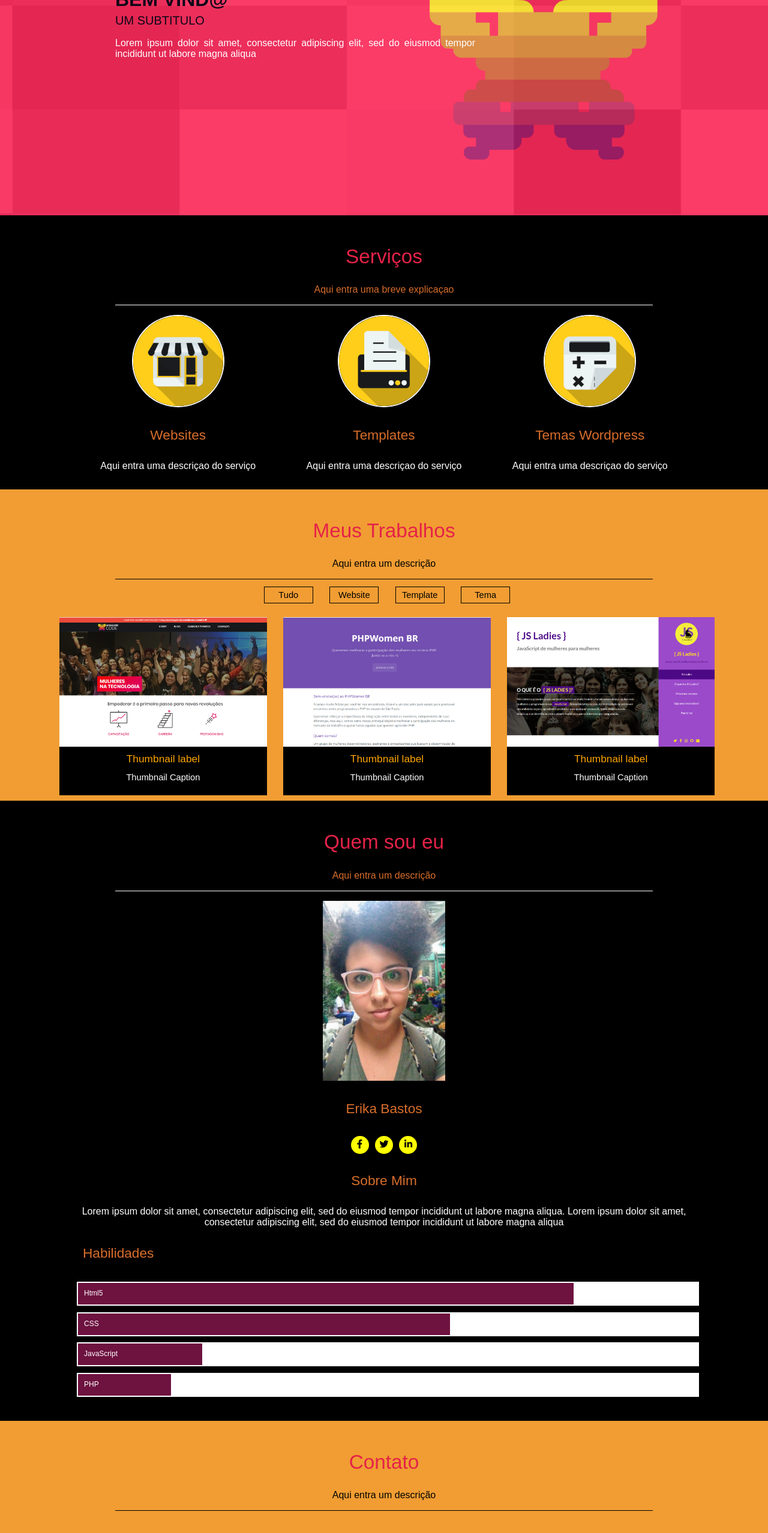
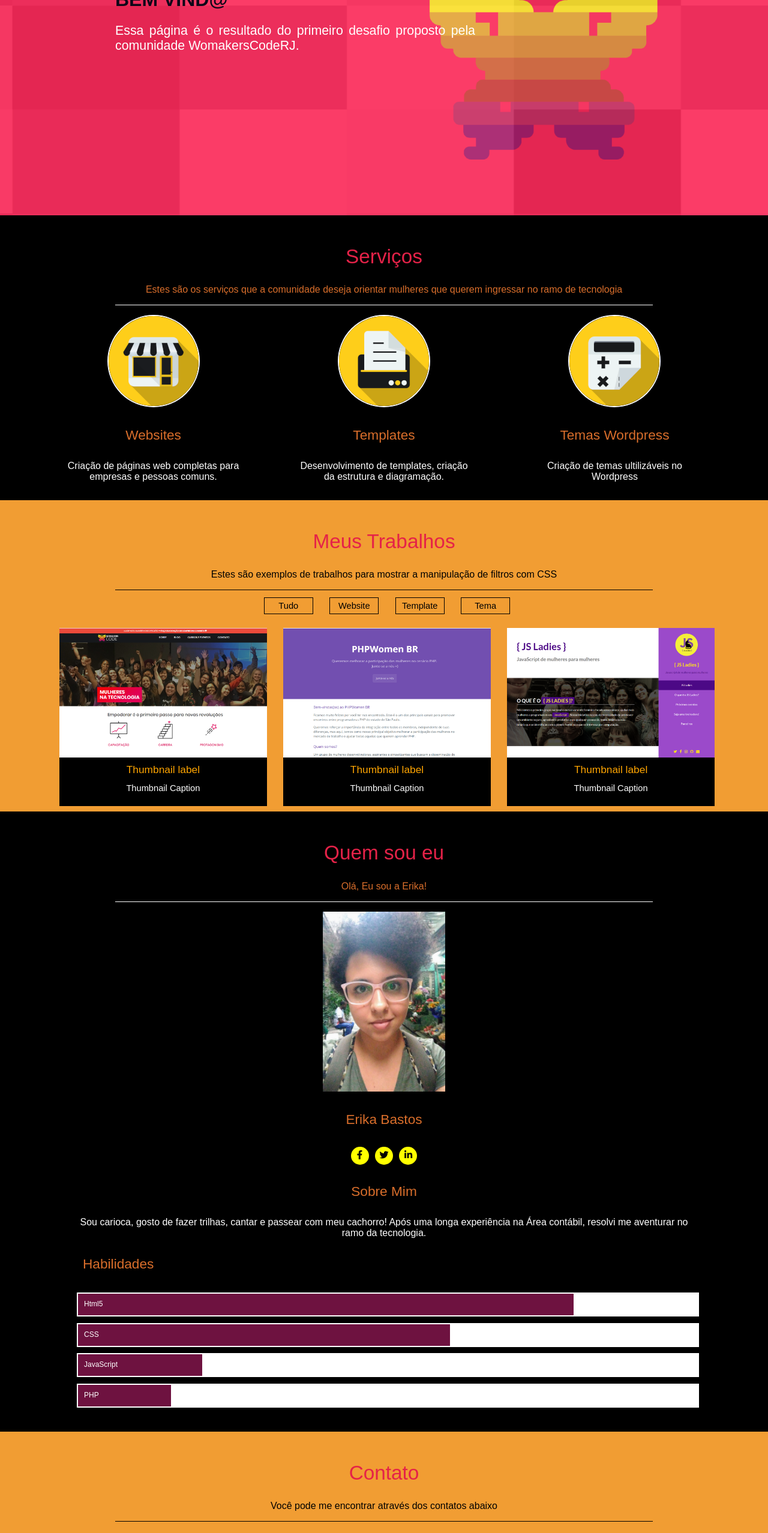
Before and after one commit to pekenaerik/ErikaBastos, a plain HTML site: page index.html in a window 1280 px wide. Shown: the part 240-2796 px from the top of the page at 60% size. Drawn offline with Linux system fonts and the light colour scheme.

Commit message:
Inserção de Conteúdo

```diff
--- a/estilo.css
+++ b/estilo.css
@@ -153,6 +153,13 @@ section#welcome {
     margin-top: 5px !important;
     font-size: 12pt !important;
   }
+  div#slider p {
+    color: #fff;
+    font-size: 13pt !important;
+    font-weight: 200;
+    text-align: justify;
+    margin-right: 50px;
+  }
 }
 
 div#slider {
@@ -176,7 +183,7 @@ div#slider h2 {
 
 div#slider p {
   color: #fff;
-  font-size: 12pt;
+  font-size: 16pt;
   font-weight: 200;
   text-align: justify;
 }
@@ -203,6 +210,7 @@ figure.servicos-imagens figcaption {
   font-weight: 100;
   padding: 0px;
   margin: 0px;
+  width: 300px;
 }
 
 div#div-portfolio {
--- a/index.html
+++ b/index.html
@@ -48,10 +48,8 @@
       <section id="welcome">
         <div id="slider">
           <h1>Bem Vind&#64;</h1>
-          <h2>Um subtitulo</h2>
           <p>
-            Lorem ipsum dolor sit amet, consectetur adipiscing elit, sed do
-            eiusmod tempor incididunt ut labore magna aliqua
+            Essa página é o resultado do primeiro desafio proposto pela comunidade WomakersCodeRJ.
           </p>
         </div>
         <!--ver se essa parte muda para outro slide para a direita-->
@@ -60,28 +58,28 @@
       <section id="servicos" class="background-black">
         <header class="borderbottom-white">
           <h1>Serviços</h1>
-          <p class="text-orange">Aqui entra uma breve explicaçao</p>
+          <p class="text-orange">Estes são os serviços que a comunidade deseja orientar mulheres que querem ingressar no ramo de tecnologia</p>
         </header>
         <div id="div-services">
           <figure class="servicos-imagens">
             <img src="images/Service1.png" alt="Websites" />
             <figcaption>
               <h1 class="subtitle-font">Websites</h1>
-              <p class="text-white">Aqui entra uma descriçao do serviço</p>
+              <p class="text-white">Criação de páginas web completas para empresas e pessoas comuns.</p>
             </figcaption>
           </figure>
           <figure class="servicos-imagens">
             <img src="images/Service2.png" alt="Templates" />
             <figcaption>
               <h1 class="subtitle-font">Templates</h1>
-              <p>Aqui entra uma descriçao do serviço</p>
+              <p>Desenvolvimento de templates, criação da estrutura e diagramação.</p>
             </figcaption>
           </figure>
           <figure class="servicos-imagens">
             <img src="images/Service3.png" alt="Temas Wordpress" />
             <figcaption>
               <h1 class="subtitle-font">Temas Wordpress</h1>
-              <p>Aqui entra uma descriçao do serviço</p>
+              <p>Criação de temas ultilizáveis no Wordpress</p>
             </figcaption>
           </figure>
         </div>
@@ -92,7 +90,7 @@
       <section id="portfolio" class="background-orange">
         <header class="borderbottom-black">
           <h1>Meus Trabalhos</h1>
-          <p>Aqui entra um descrição</p>
+          <p>Estes são exemplos de trabalhos para mostrar a manipulação de filtros com CSS</p>
         </header>
 
         <div id="div-portfolio">
@@ -139,7 +137,7 @@
       <section id="sobre" class="background-black">
         <header class="borderbottom-white">
           <h1>Quem sou eu</h1>
-          <p class="text-orange">Aqui entra um descrição</p>
+          <p class="text-orange">Olá, Eu sou a Erika!</p>
         </header>
         <figure id="perfil">
           <img src="images/photo.jpeg" alt="Minha foto" />
@@ -156,10 +154,7 @@
         <div id="div-sobre">
           <h2 class="subtitle-font">Sobre Mim</h2>
           <p class="text-white">
-            Lorem ipsum dolor sit amet, consectetur adipiscing elit, sed do
-            eiusmod tempor incididunt ut labore magna aliqua. Lorem ipsum dolor
-            sit amet, consectetur adipiscing elit, sed do eiusmod tempor
-            incididunt ut labore magna aliqua
+            Sou carioca, gosto de fazer trilhas, cantar e passear com meu cachorro! Após uma longa experiência na Área contábil, resolvi me aventurar no ramo da tecnologia.
           </p>
         </div>
         <div id="div-habilidades">
@@ -207,12 +202,12 @@
       <section id="contato" class="background-orange">
         <header class="borderbottom-black">
           <h1>Contato</h1>
-          <p>Aqui entra um descrição</p>
+          <p>Você pode me encontrar através dos contatos abaixo</p>
         </header>
         <div id="div-contato">
           <address id="emailtelefone">
             <a id="email" href="mailto:eka.alves@gmail.com">eka.alves@gmail.com</a>
-            <p id="telefone">+55 21 99559-8513</p>
+            <p id="telefone">+55 21 99533-2971</p>
 
             <h2 class="borderbottom-black">Midias</h2>
             <ul>
```
